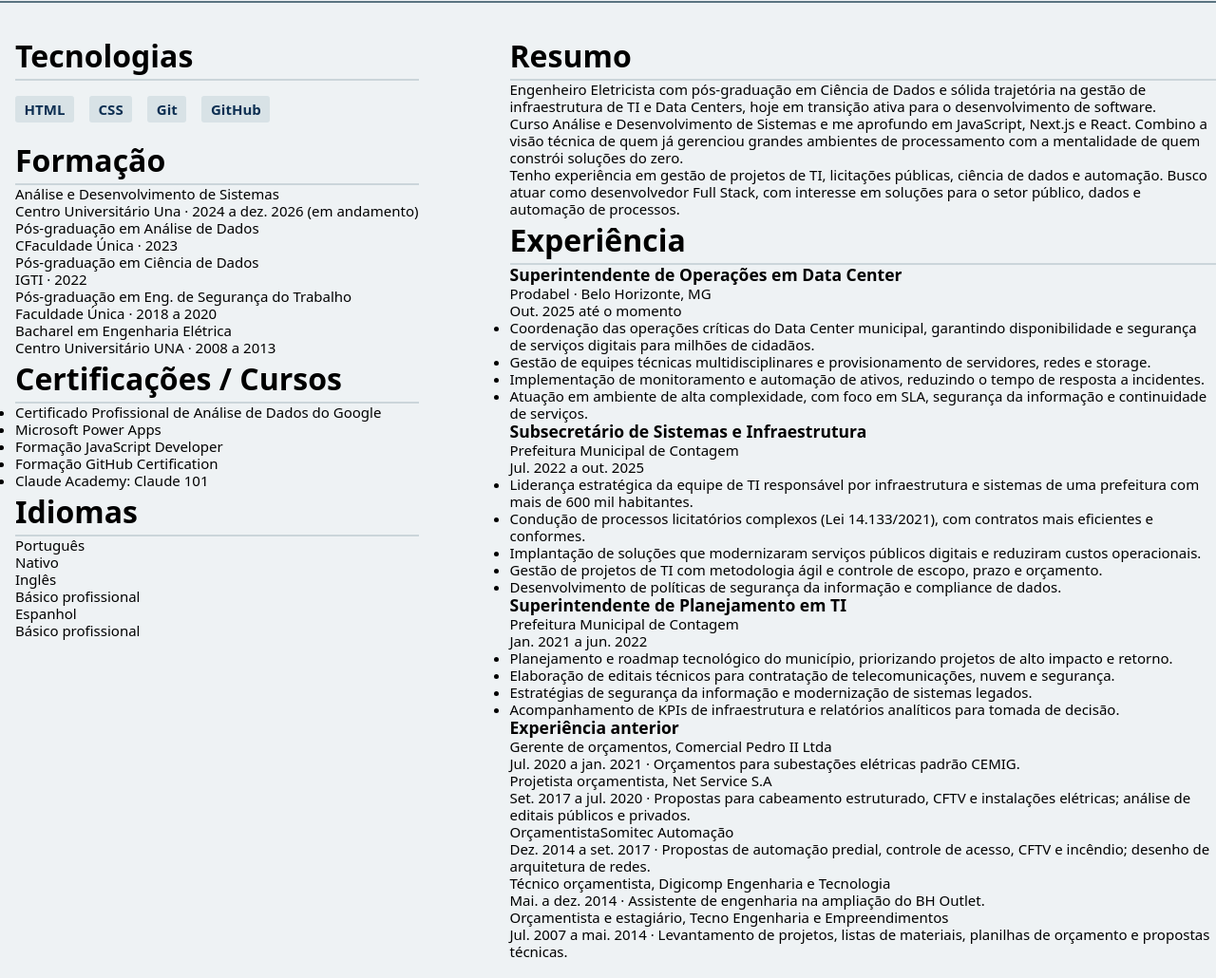
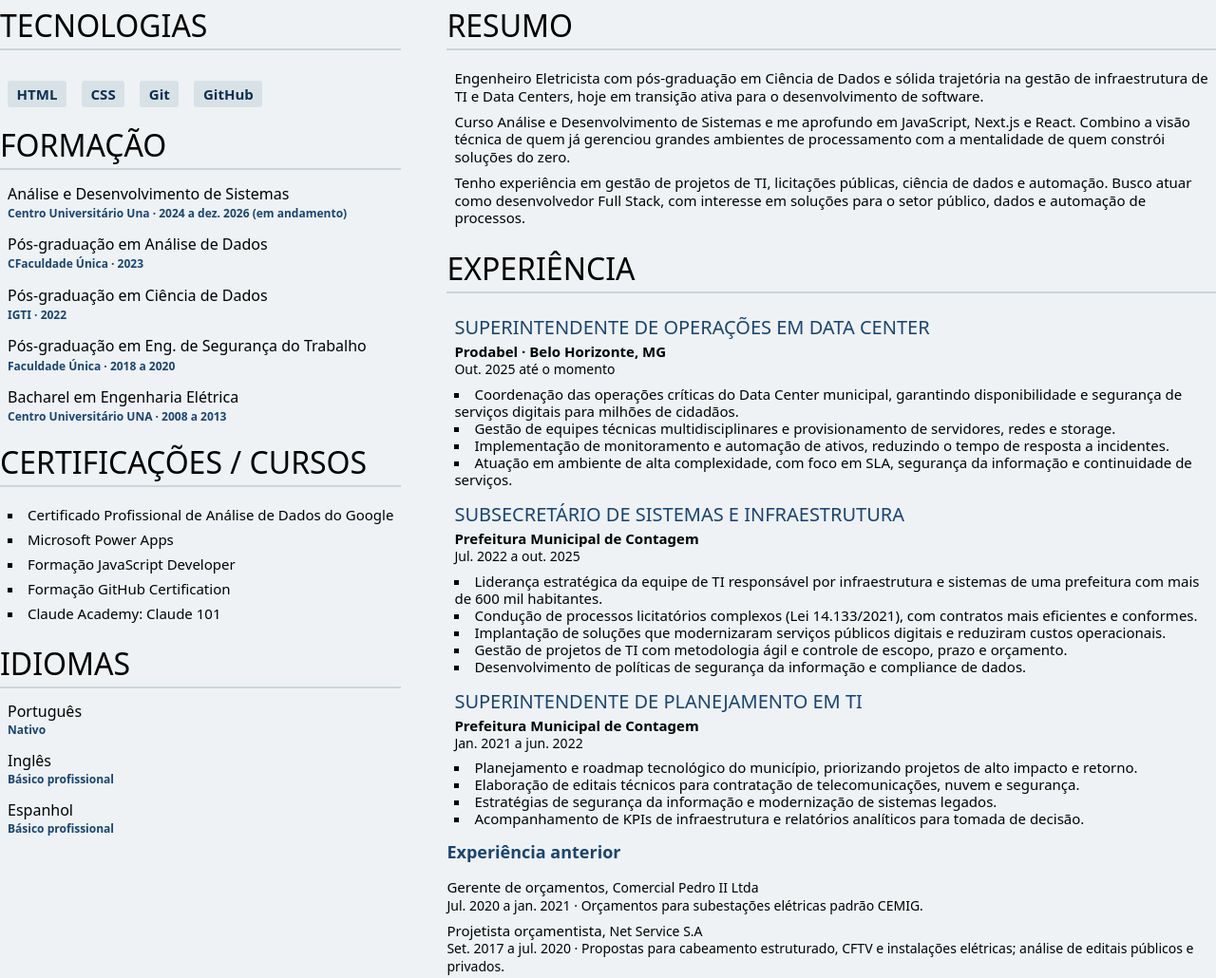
Before and after one commit to pratesddev/fe_pagina_pessoal, a plain HTML site: page index.html in a window 1280 px wide. Shown: the part 318-1348 px from the top of the page at 95% size. Drawn offline with Linux system fonts and the light colour scheme.

Commit message:
refactor: melhorar a estrutura do HTML e CSS da página pessoal, adicionando IDs e classes para melhor semântica e estilo

```diff
--- a/css/style.css
+++ b/css/style.css
@@ -15,7 +15,6 @@ body {
 
 header {
   padding: 2rem 0;
-  padding-top: 4rem;
   border-bottom: 2px solid #5a7481;
   margin-bottom: 2rem;
 }
@@ -24,6 +23,8 @@ header h1 {
   font-size: 4rem;
   font-weight: bolder;
   margin-bottom: 1rem;
+  font-weight: 600;
+  text-transform: uppercase;
 }
 
 #cabecalho p {
@@ -32,6 +33,7 @@ header h1 {
   max-width: 50%;
   line-height: 1.5;
   color: #194571;
+  padding-left: 0.5rem;
 }
 
 #cabecalho span {
@@ -39,12 +41,14 @@ header h1 {
   color: gray;
   margin-bottom: 1.5rem;
   display: block;
+  padding-left: 0.5rem;
 }
 
 #contato {
   display: flex;
   flex-wrap: wrap;
   gap: 0.5rem 1.5rem;
+  padding: 0 0.5rem;
 }
 
 #contato a {
@@ -62,17 +66,28 @@ header h1 {
 main {
   display: grid;
   grid-template-columns: auto 1fr;
-  gap: 5rem;
+  gap: 3rem;
 }
 
-aside {
-  padding: 0 1rem;
+@media (max-width: 1000px) {
+  main {
+    grid-template-columns: 1fr 1fr;
+  }
+}
+
+@media (max-width: 800px) {
+  main {
+    display: block;
+  }
 }
 
 h2 {
   font-size: 2rem;
   line-height: 3rem;
   border-bottom: 2px solid #cbd5da;
+  margin-bottom: 1rem;
+  text-transform: uppercase;
+  font-weight: 500;
 }
 
 #tecnologias ul {
@@ -80,7 +95,7 @@ h2 {
   display: flex;
   flex-wrap: wrap;
   gap: 1rem;
-  padding: 1rem 0;
+  padding: 1rem 0.5rem;
 }
 
 #tecnologias ul li {
@@ -90,3 +105,98 @@ h2 {
   font-weight: 600;
   color: #0d2f52;
 }
+
+#formacao div {
+  margin-bottom: 1rem;
+  padding: 0 0.5rem;
+}
+
+#formacao .formacao-item p {
+  font-size: 1rem;
+}
+
+#formacao .formacao-item span {
+  font-size: 0.750rem;
+  color: #194571;
+  font-weight: 600;
+}
+
+#certificacoes ul {
+  list-style-position: inside;
+  list-style-type: square;
+  margin-bottom: 1rem;
+}
+
+#certificacoes ul li{
+  padding: 0.25rem 0.5rem;
+}
+
+#idiomas div {
+  margin-bottom: 1rem;
+  padding: 0 0.5rem;
+}
+
+#idiomas p {
+  font-size: 1rem;
+  line-height: 1.1;
+}
+
+#idiomas span {
+  font-size: 0.750rem;
+  color: #194571;
+  font-weight: 600;
+}
+
+#resumo {
+  margin-bottom: 1rem;
+}
+
+#resumo p {
+  padding: 0.25rem 0.5rem;
+  line-height: 1.25;
+}
+
+#experiencia .experiencia-item {
+  padding: 0.5rem;
+}
+
+.experiencia-item h3 {
+  text-transform: uppercase;
+  font-weight: 500;
+  color: #194571;
+  font-size: 1.25rem;
+}
+
+.experiencia-item p {
+  font-weight: 600;
+  padding-top: 0.25rem;
+}
+
+.experiencia-item span {
+  font-size: 0.875rem;
+}
+
+.experiencia-item ul {
+  list-style-position: inside;
+  list-style-type: square;
+  margin-top: 0.5rem;
+}
+
+#anterior h3 {
+  font-size: 1.125rem;
+  color: #194571;
+  margin-top: 0.5rem;
+  margin-bottom: 0.5rem;
+}
+
+#anterior .anterior-item {
+  padding: 0.5rem 0.5rem 0 0;
+}
+
+.anterior-item p {
+  font-weight: 500;
+}
+
+.anterior-item span {
+  font-size: 0.875rem;
+}
--- a/index.html
+++ b/index.html
@@ -34,30 +34,30 @@
                     <li>GitHub</li>
                 </ul>
             </section>
-            <section>
+            <section id="formacao">
                 <h2>Formação</h2>
-                <div>
+                <div class="formacao-item">
                     <p>Análise e Desenvolvimento de Sistemas</p>
                     <span>Centro Universitário Una · 2024 a dez. 2026 (em andamento)</span>
                 </div>
-                <div>
+                <div class="formacao-item">
                     <p>Pós-graduação em Análise de Dados</p>
                     <span>CFaculdade Única · 2023</span>
                 </div>
-                <div>
+                <div class="formacao-item">
                     <p>Pós-graduação em Ciência de Dados</p>
                     <span>IGTI · 2022</span>
                 </div>
-                <div>
+                <div class="formacao-item">
                     <p>Pós-graduação em Eng. de Segurança do Trabalho</p>
                     <span>Faculdade Única · 2018 a 2020</span>
                 </div>
-                <div>
+                <div class="formacao-item">
                     <p>Bacharel em Engenharia Elétrica</p>
                     <span>Centro Universitário UNA · 2008 a 2013</span>
                 </div>
             </section>
-            <section>
+            <section id="certificacoes">
                 <h2>Certificações / Cursos</h2>
                 <ul>
                     <li>Certificado Profissional de Análise de Dados do Google</li>
@@ -67,7 +67,7 @@
                     <li>Claude Academy: Claude 101</li>
                 </ul>
             </section>
-            <section>
+            <section id="idiomas">
                 <h2>Idiomas</h2>
                 <div>
                     <p>Português</p>
@@ -84,7 +84,7 @@
             </section>
         </aside>
         <article>
-            <section>
+            <section id="resumo">
                 <h2>Resumo</h2>
                 <p>Engenheiro Eletricista com pós-graduação em Ciência de Dados e sólida trajetória na gestão de
                     infraestrutura de TI e Data Centers, hoje em transição ativa para o desenvolvimento de software.</p>
@@ -95,9 +95,9 @@
                     Busco atuar como desenvolvedor Full Stack, com interesse em soluções para o setor público, dados e
                     automação de processos.</p>
             </section>
-            <section>
+            <section id="experiencia">
                 <h2>Experiência</h2>
-                <div>
+                <div class="experiencia-item">
                     <h3>Superintendente de Operações em Data Center</h3>
                     <p>Prodabel · Belo Horizonte, MG</p>
                     <span>Out. 2025 até o momento</span>
@@ -112,7 +112,7 @@
                             continuidade de serviços.</li>
                     </ul>
                 </div>
-                <div>
+                <div class="experiencia-item">
                     <h3>Subsecretário de Sistemas e Infraestrutura</h3>
                     <p>Prefeitura Municipal de Contagem</p>
                     <span>Jul. 2022 a out. 2025</span>
@@ -127,7 +127,7 @@
                         <li>Desenvolvimento de políticas de segurança da informação e compliance de dados.</li>
                     </ul>
                 </div>
-                <div>
+                <div class="experiencia-item">
                     <h3>Superintendente de Planejamento em TI</h3>
                     <p>Prefeitura Municipal de Contagem</p>
                     <span>Jan. 2021 a jun. 2022</span>
@@ -141,27 +141,27 @@
                     </ul>
                 </div>
             </section>
-            <section>
+            <section id="anterior">
                 <h3>Experiência anterior</h3>
-                <div>
+                <div class="anterior-item">
                     <p>Gerente de orçamentos, <span>Comercial Pedro II Ltda</span></p>
                     <span>Jul. 2020 a jan. 2021 · Orçamentos para subestações elétricas padrão CEMIG.</span>
                 </div>
-                <div>
+                <div class="anterior-item">
                     <p>Projetista orçamentista, <span>Net Service S.A</span></p>
                     <span>Set. 2017 a jul. 2020 · Propostas para cabeamento estruturado, CFTV e instalações elétricas;
                         análise de editais públicos e privados.</span>
                 </div>
-                <div>
+                <div class="anterior-item">
                     <p>Orçamentista<span>Somitec Automação</span></p>
                     <span>Dez. 2014 a set. 2017 · Propostas de automação predial, controle de acesso, CFTV e incêndio;
                         desenho de arquitetura de redes.</span>
                 </div>
-                <div>
+                <div class="anterior-item">
                     <p>Técnico orçamentista, <span>Digicomp Engenharia e Tecnologia</span></p>
                     <span>Mai. a dez. 2014 · Assistente de engenharia na ampliação do BH Outlet.</span>
                 </div>
-                <div>
+                <div class="anterior-item">
                     <p>Orçamentista e estagiário, <span>Tecno Engenharia e Empreendimentos</span></p>
                     <span>Jul. 2007 a mai. 2014 · Levantamento de projetos, listas de materiais, planilhas de orçamento
                         e propostas técnicas.</span>
```
